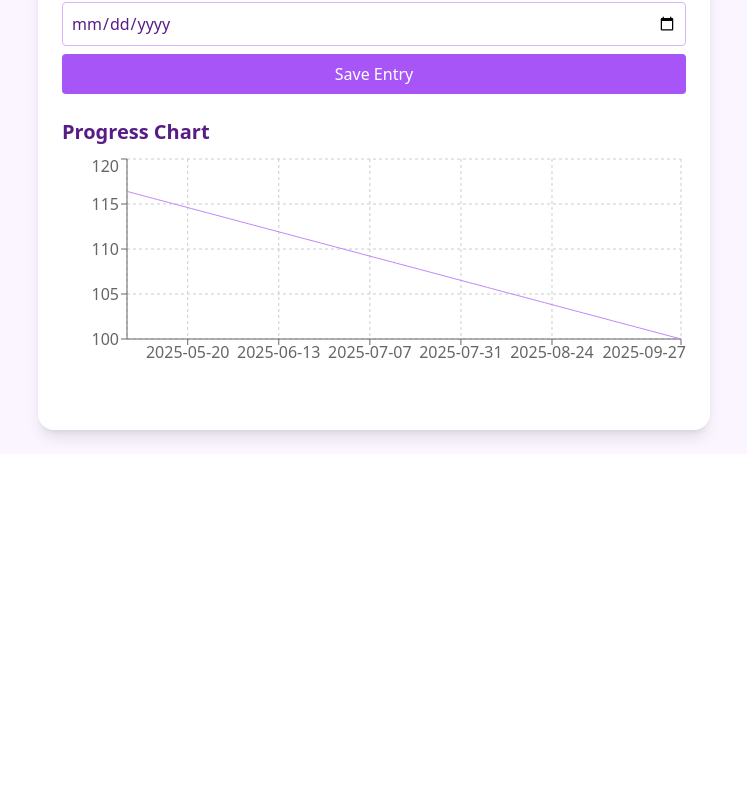
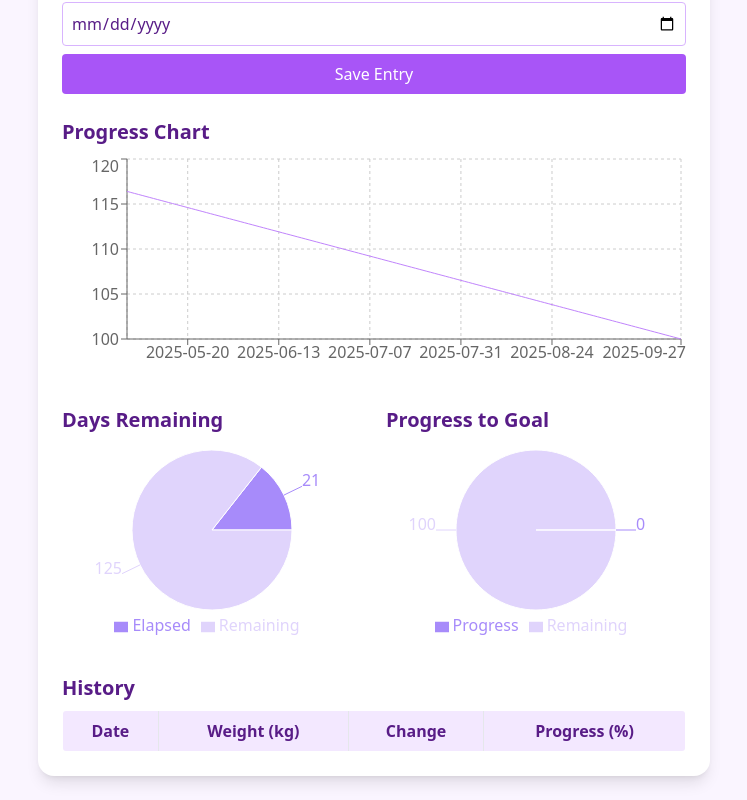
Before and after one commit to DamonHaldane/weight-loss-tracker, a React (Create React App) app: page / in a window 1280 px wide. Shown: the part 508-1308 px from the top of the page, without its empty margins (266-1013 px from the left). Before the commit the page ends 962 px from the top, so only its background shows below. Built offline with nearby package versions, Linux system fonts and the light colour scheme.

Commit message:
Update App.jsx

```diff
--- a/src/App.jsx
+++ b/src/App.jsx
@@ -10,6 +10,7 @@ const getInitialData = () => {
 };
 
 const COLORS = ["#a78bfa", "#e0d4fc"];
+const LINE_COLORS = { actual: "#a78bfa", target: "#c084fc" };
 
 export default function App() {
   const [users, setUsers] = useState(["Damo"]);
@@ -151,10 +152,63 @@ export default function App() {
               <XAxis dataKey="date" />
               <YAxis domain={['auto', 'auto']} />
               <Tooltip />
-              <Line type="monotone" dataKey="weight" stroke="#a78bfa" name="Actual" />
-              <Line type="monotone" dataKey="target" stroke="#c084fc" name="Target" dot={false} />
+              <Line type="monotone" dataKey="weight" stroke={LINE_COLORS.actual} name="Actual" />
+              <Line type="monotone" dataKey="target" stroke={LINE_COLORS.target} name="Target" dot={false} />
             </LineChart>
           </ResponsiveContainer>
+        </div>
+
+        <div className="grid grid-cols-1 md:grid-cols-2 gap-6 mb-8">
+          <div>
+            <h2 className="text-xl font-semibold mb-2">Days Remaining</h2>
+            <ResponsiveContainer width="100%" height={200}>
+              <PieChart>
+                <Pie dataKey="value" data={[{ name: "Elapsed", value: daysElapsed }, { name: "Remaining", value: daysRemaining }]} cx="50%" cy="50%" outerRadius={80} label>
+                  {COLORS.map((color, index) => (
+                    <Cell key={`cell-${index}`} fill={color} />
+                  ))}
+                </Pie>
+                <Legend />
+              </PieChart>
+            </ResponsiveContainer>
+          </div>
+          <div>
+            <h2 className="text-xl font-semibold mb-2">Progress to Goal</h2>
+            <ResponsiveContainer width="100%" height={200}>
+              <PieChart>
+                <Pie dataKey="value" data={[{ name: "Progress", value: weightProgress }, { name: "Remaining", value: 100 - weightProgress }]} cx="50%" cy="50%" outerRadius={80} label>
+                  {COLORS.map((color, index) => (
+                    <Cell key={`cell-${index}`} fill={color} />
+                  ))}
+                </Pie>
+                <Legend />
+              </PieChart>
+            </ResponsiveContainer>
+          </div>
+        </div>
+
+        <div>
+          <h2 className="text-xl font-semibold mb-2">History</h2>
+          <table className="w-full border rounded overflow-hidden">
+            <thead className="bg-purple-100">
+              <tr>
+                <th className="border p-2">Date</th>
+                <th className="border p-2">Weight (kg)</th>
+                <th className="border p-2">Change</th>
+                <th className="border p-2">Progress (%)</th>
+              </tr>
+            </thead>
+            <tbody>
+              {logs.map((entry, index) => (
+                <tr key={index} className="hover:bg-purple-50">
+                  <td className="border p-2">{entry.date}</td>
+                  <td className="border p-2">{entry.weight}</td>
+                  <td className="border p-2">{entry.change}</td>
+                  <td className="border p-2">{entry.progress}</td>
+                </tr>
+              ))}
+            </tbody>
+          </table>
         </div>
       </div>
     </div>
```
